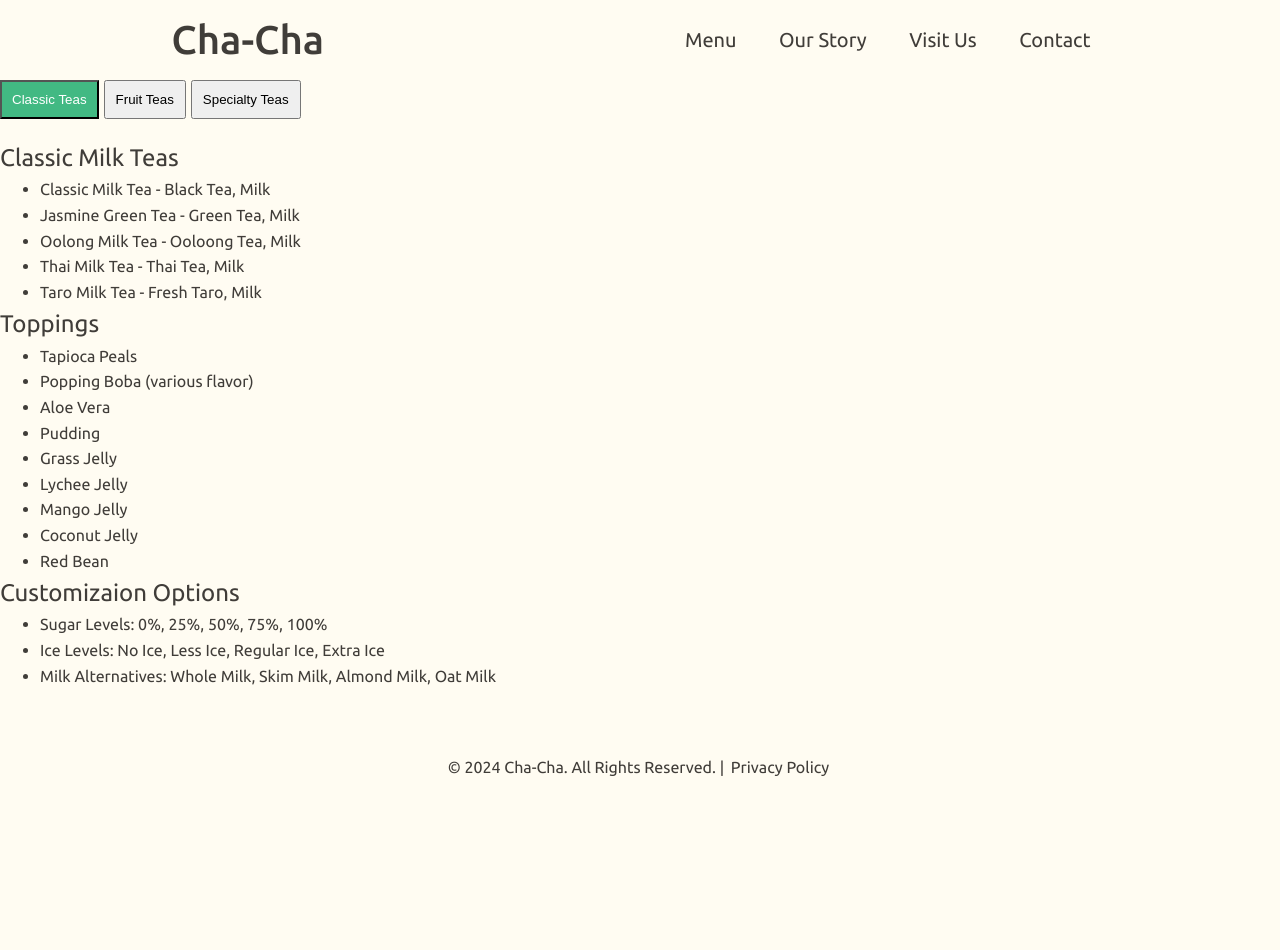
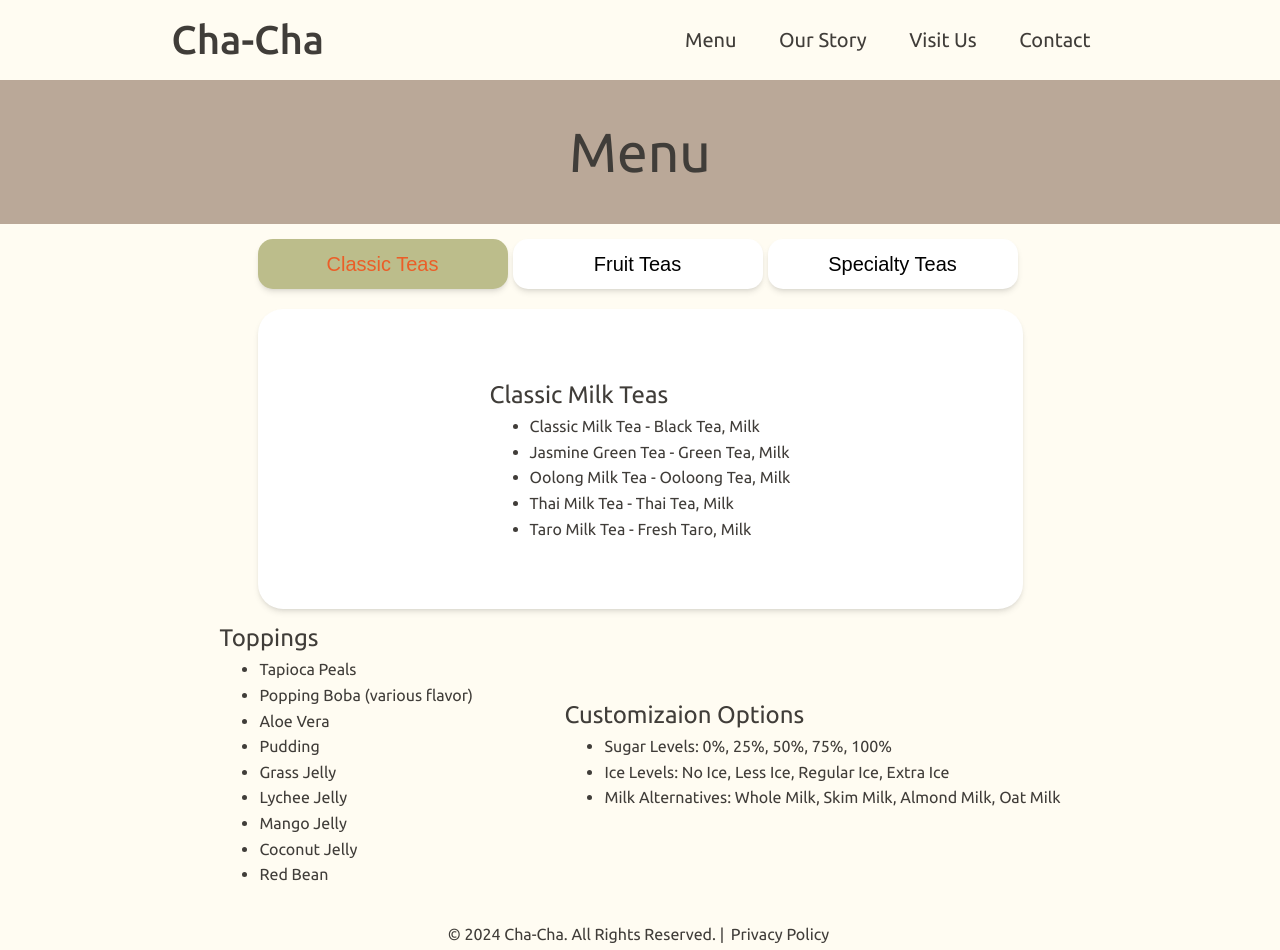
Before and after one commit to kibapika/ChaCha-BBT, a Vue app: page /menu in a window 1280 px wide. Before the commit the page ends 800 px from the top, so only its background shows below. Built offline with nearby package versions, Linux system fonts and the light colour scheme; some icons are missing.

Commit message:
editing css of menupg' '

```diff
--- a/src/components/BubbleMenu/FruitTeas.vue
+++ b/src/components/BubbleMenu/FruitTeas.vue
@@ -9,7 +9,7 @@ export default {
     <ul>
         <li>Mango Green Tea - Green Tea, Mango Flavor, Mango Jelly</li>
         <li>Passion Fruit Black Tea - Black Tea, Passion Fruit, Popping Boba</li>
-        <li>Strawberry Lemonade Tea - Black Tea, Strawberry Flavor, Lemon Slices, Strawberry Slices</li>
+        <li>Strawberry Lemonade Tea - Black Tea, Strawberry Flavor, Lemon + Strawberry Slices</li>
         <li>Peach Oolong Tea - Oolong Tea, Peach Flavor, Lychee Jelly</li>
         <li>Lychee Green Tea - Green Tea, Lychee Flavor, Fresh Lychee</li>
       </ul>
--- a/src/views/MenuPg.vue
+++ b/src/views/MenuPg.vue
@@ -28,7 +28,9 @@ export default {
 </script>
 
 <template>
-  <div>
+  <h1 class="menuTitle">Menu</h1>
+  <div class="menuDiv">
+    <section>
       <div class="tabs" role="tablist">
         <button
           v-for="(tab, index) in tabs"
@@ -46,6 +48,8 @@ export default {
       <div class="tab-content">
         <component :is="tabs[activeTab].component"></component>
       </div>
+    </section>
+    <div class="menuCustom">
       <section>
         <h1>Toppings</h1>
         <ul>
@@ -69,25 +73,72 @@ export default {
         </ul>
       </section>
     </div>
+  </div>
 </template>
 
 <style>
+.menuTitle {
+    background-color: #baa898;
+    height: 18dvh;
+    font-size: 55px;
+    display: flex;
+    align-items: center;
+    justify-content: center;
+  }
+
+.menuDiv {
+  display: flex;
+  flex-direction: column;
+  justify-content: center;
+  align-items: center;
+  margin-top: 15px;
+}
+
 .tabs {
   display: flex;
+  align-items: center;
+  justify-content: center;
 }
 
 button {
+  width: 250px;
+  height: 50px;
+  font-size: 20px;
   padding: 10px;
   margin-right: 5px;
   cursor: pointer;
+  border: none;
+  box-shadow:
+    0 4px 6px -1px rgb(0 0 0 / 0.1),
+    0 2px 4px -2px rgb(0 0 0 / 0.1);
+  background-color: white;
+  border-radius: 15px;
 }
 
 button.active {
-  background-color: #42b983;
-  color: white;
+  border: none;
+  background-color: #bcbd8b;
+  color: #eb5e28;
 }
 
 .tab-content {
   margin-top: 20px;
+  height: 300px;
+  border-radius: 25px;
+  box-shadow:
+    0 4px 6px -1px rgb(0 0 0 / 0.1),
+    0 2px 4px -2px rgb(0 0 0 / 0.1);
+  display: flex;
+  align-items: center;
+  justify-content: center;
+  background-color: white;
+}
+
+.menuCustom {
+  display: flex;
+  align-items: center;
+  justify-content: space-evenly;
+  width: 80%;
+  padding-top: 10px;
 }
 </style>
```
Lines whose indentation alone changed are shown as unchanged.
